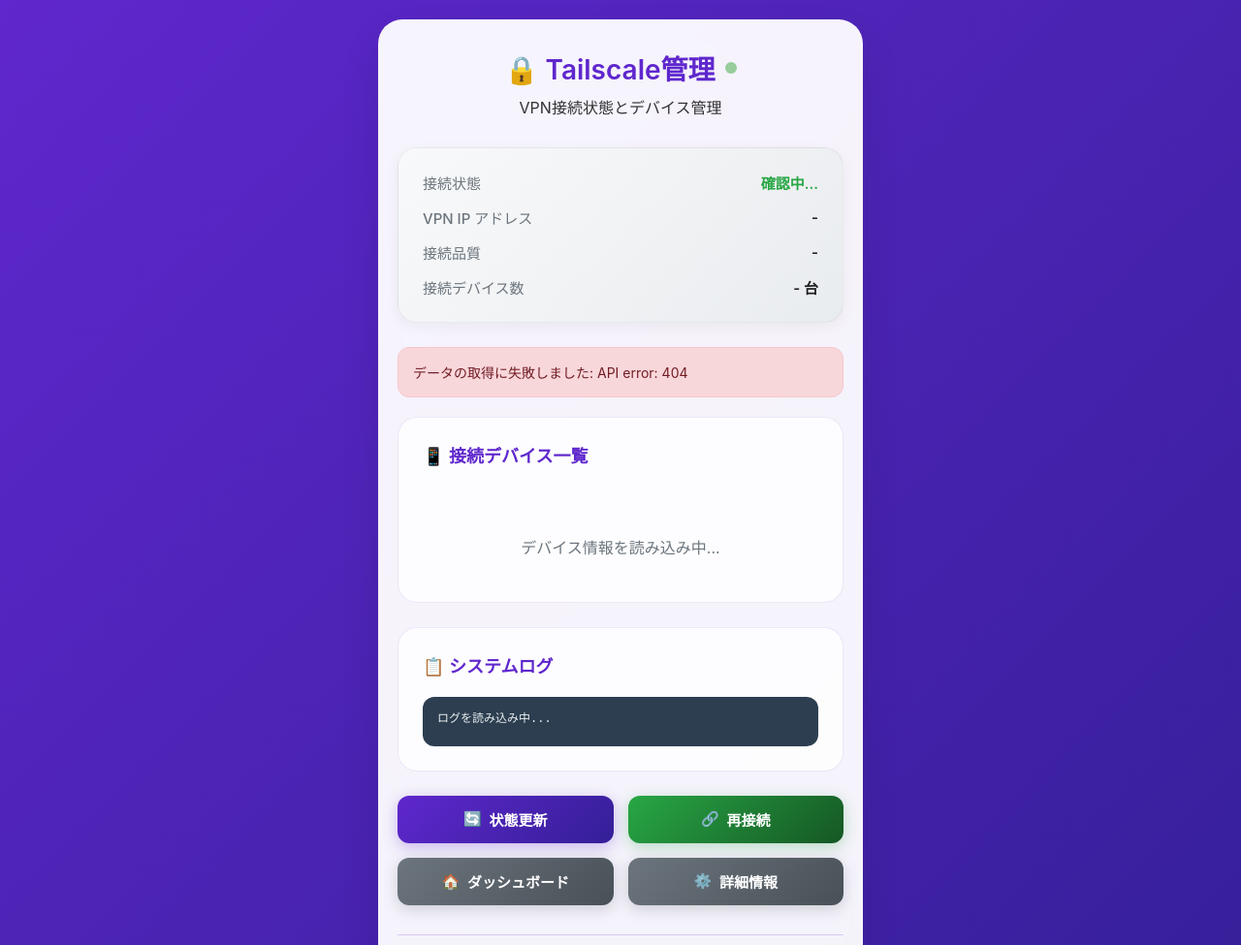
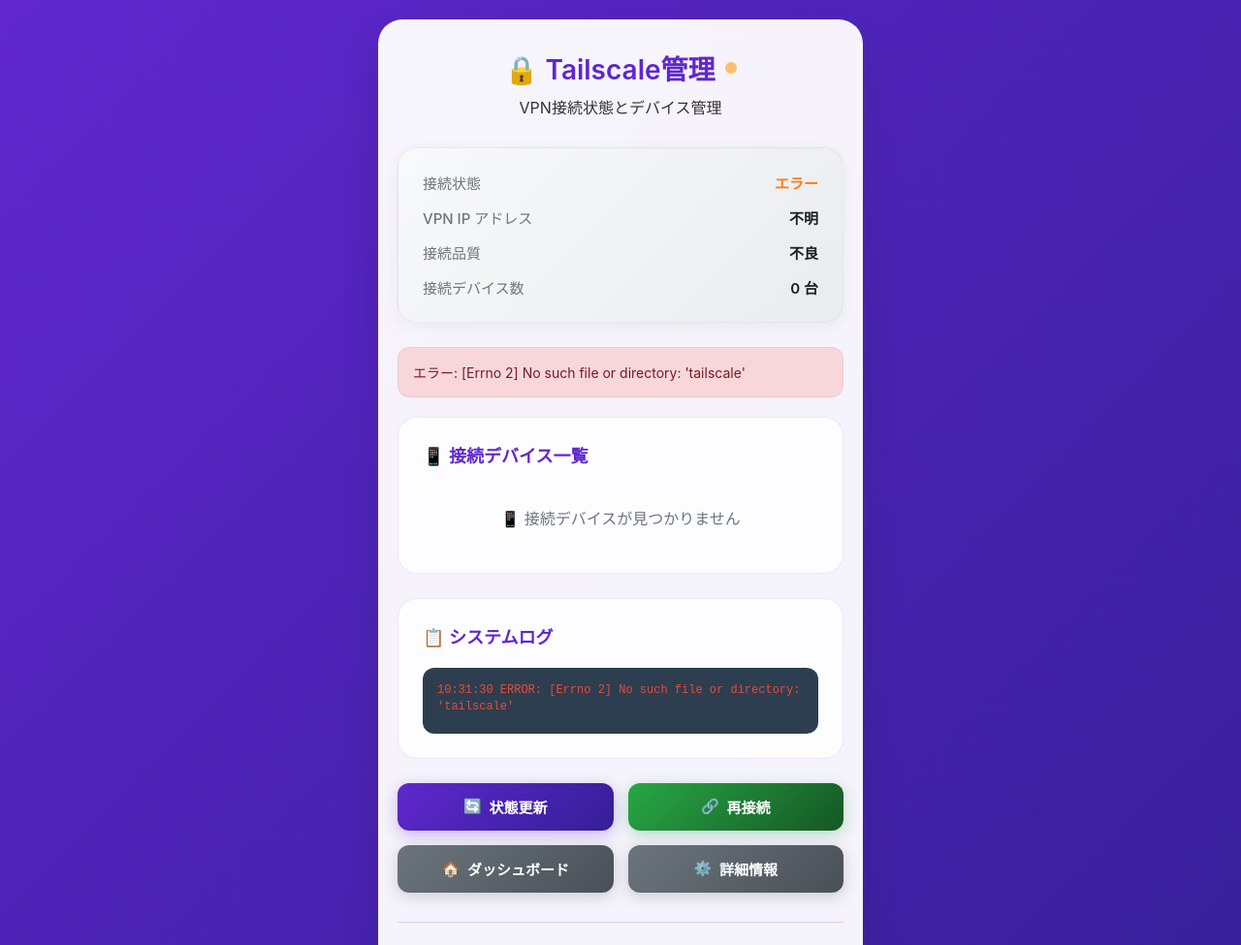
Before and after one commit to DK-com2/raspi-remote-monitoring, a Flask app: page /tailscale in a window 1280 px wide. Shown: the top 975 px of the page at 97% size. Run offline with Flask 3, Linux system fonts and the light colour scheme.

Commit message:
fix: Tailscale management page 404 error and improve API response structure

```diff
--- a/monitoring-system/app.py
+++ b/monitoring-system/app.py
@@ -314,29 +314,67 @@ def api_tailscale_status():
 
             # IP アドレスを抽出
             tailscale_ip = None
+            devices_data = []
+
             for line in status_lines:
-                if 'self' in line.lower() or line.strip().startswith('100.'):
-                    parts = line.split()
-                    if len(parts) > 0:
-                        tailscale_ip = parts[0]
-                        break
+                line = line.strip()
+                if not line or line.startswith('#'):
+                    continue
 
-            device_count = len([line for line in status_lines if line.strip() and not line.startswith('#')]) - 1
+                parts = line.split()
+                if len(parts) >= 2:
+                    ip = parts[0] if parts[0].startswith('100.') else None
+                    name = parts[1] if len(parts) > 1 else 'Unknown'
+
+                    # 自分のデバイスかチェック
+                    if 'self' in line.lower() or line.endswith('(self)'):
+                        tailscale_ip = ip
+                        name = name.replace('(self)', '').strip()
+                        devices_data.append({
+                            'name': f'{name} (このデバイス)',
+                            'ip': ip,
+                            'status': 'online'
+                        })
+                    elif ip:
+                        devices_data.append({
+                            'name': name,
+                            'ip': ip,
+                            'status': 'online'
+                        })
+
+            # 接続品質の簡易判定
+            connection_quality = 'good' if connected and tailscale_ip else 'poor'
+
+            # システムログの模擬データ
+            logs = [
+                f'{datetime.now().strftime("%H:%M:%S")} Tailscale status check completed',
+                f'{datetime.now().strftime("%H:%M:%S")} Found {len(devices_data)} connected devices',
+                f'{datetime.now().strftime("%H:%M:%S")} VPN IP: {tailscale_ip or "N/A"}'
+            ]
 
             return jsonify({
                 'status': 'connected' if connected else 'disconnected',
-                'ip_address': tailscale_ip,
-                'device_count': max(0, device_count),
-                'devices': status_lines[:10],
+                'ip': tailscale_ip,
+                'ip_address': tailscale_ip,  # 互換性のため両方提供
+                'device_count': len(devices_data),
+                'devices': devices_data,
+                'connection_quality': connection_quality,
+                'logs': logs,
                 'last_check': datetime.now().strftime('%Y-%m-%d %H:%M:%S'),
                 'message': 'Tailscale接続中' if connected else 'Tailscale切断中'
             })
         else:
             return jsonify({
                 'status': 'error',
+                'ip': None,
                 'ip_address': None,
                 'device_count': 0,
                 'devices': [],
+                'connection_quality': 'poor',
+                'logs': [
+                    f'{datetime.now().strftime("%H:%M:%S")} ERROR: Tailscale command failed',
+                    f'{datetime.now().strftime("%H:%M:%S")} {result.stderr.strip() if result.stderr else "Unknown error"}'
+                ],
                 'last_check': datetime.now().strftime('%Y-%m-%d %H:%M:%S'),
                 'message': 'Tailscaleコマンドの実行に失敗しました（未インストールの可能性）'
             })
@@ -344,18 +382,28 @@ def api_tailscale_status():
     except subprocess.TimeoutExpired:
         return jsonify({
             'status': 'timeout',
+            'ip': None,
             'ip_address': None,
             'device_count': 0,
             'devices': [],
+            'connection_quality': 'poor',
+            'logs': [
+                f'{datetime.now().strftime("%H:%M:%S")} ERROR: Tailscale command timed out'
+            ],
             'last_check': datetime.now().strftime('%Y-%m-%d %H:%M:%S'),
             'message': 'Tailscaleコマンドがタイムアウトしました'
         })
     except Exception as e:
         return jsonify({
             'status': 'error',
+            'ip': None,
             'ip_address': None,
             'device_count': 0,
             'devices': [],
+            'connection_quality': 'poor',
+            'logs': [
+                f'{datetime.now().strftime("%H:%M:%S")} ERROR: {str(e)}'
+            ],
             'last_check': datetime.now().strftime('%Y-%m-%d %H:%M:%S'),
             'message': f'エラー: {str(e)}'
         })
--- a/monitoring-system/templates/tailscale_manage.html
+++ b/monitoring-system/templates/tailscale_manage.html
@@ -474,7 +474,7 @@
                 this.isUpdating = true;
 
                 try {
-                    const response = await fetch('/api/tailscale-details');
+                    const response = await fetch('/api/tailscale-status');
                     if (!response.ok) {
                         throw new Error(`API error: ${response.status}`);
                     }
```
